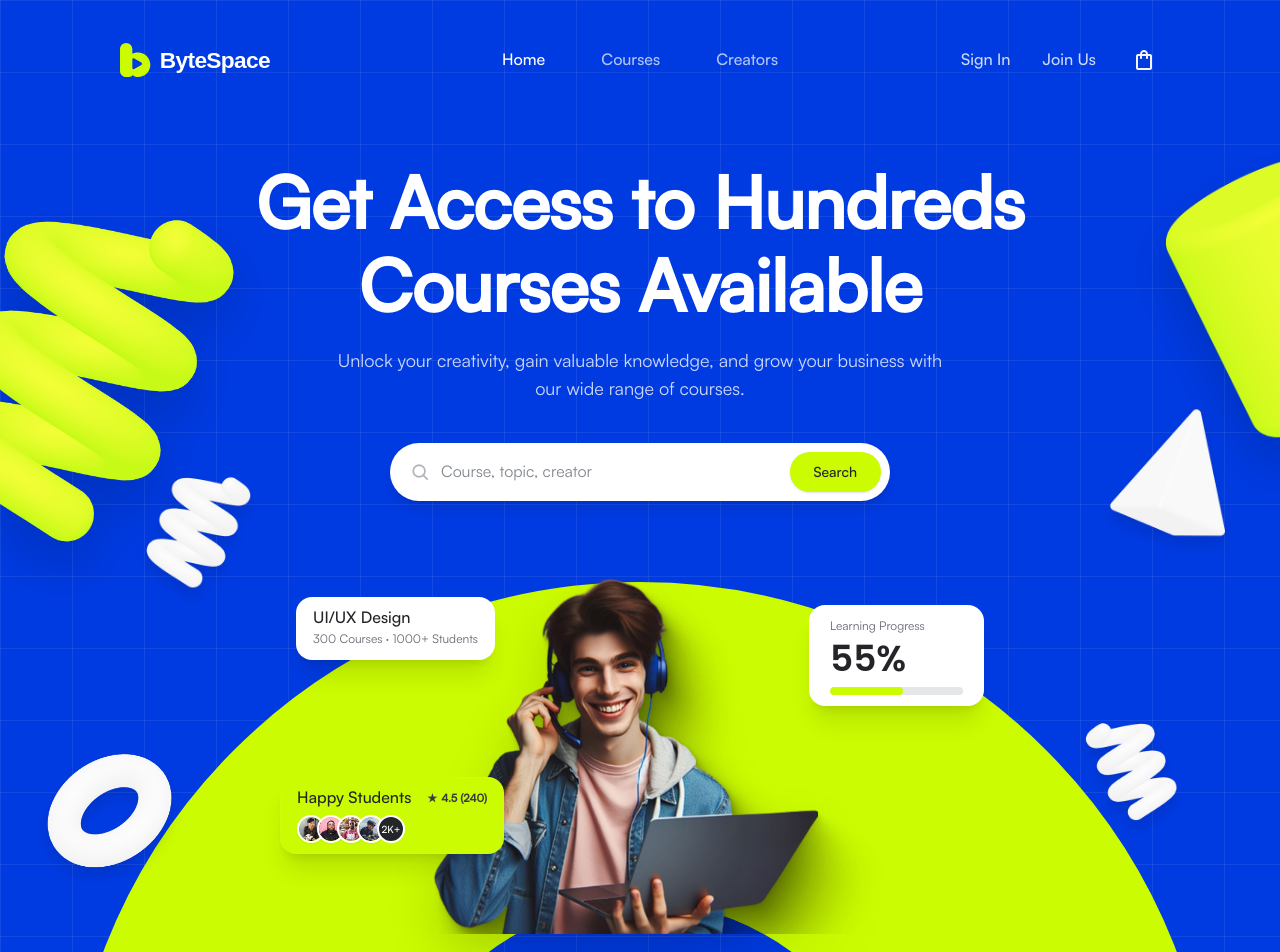
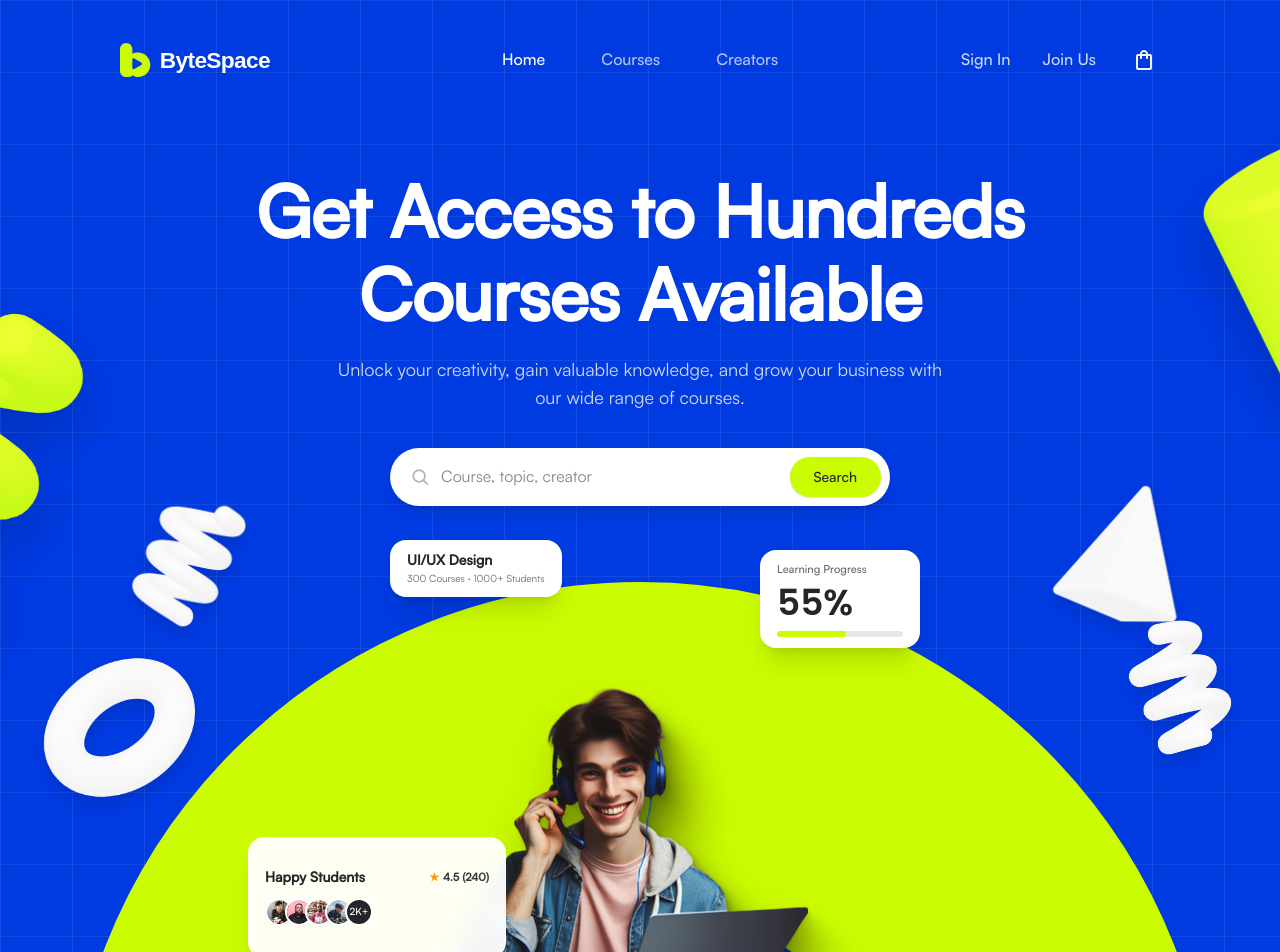
Before and after one commit to maliha-mobassira/bytespace-new, a Next.js app: page / in a window 1280 px wide. Shown: the top 952 px of the page. Built offline with nearby package versions, Linux system fonts and the light colour scheme.

Commit message:
fix: adjust hero boy positioning and set Happy Students card to white matching Figma

```diff
--- a/components/sections/Hero.tsx
+++ b/components/sections/Hero.tsx
@@ -18,8 +18,9 @@ export function Hero() {
   return (
     <section
       aria-label="Hero Section"
-      className="relative w-full min-h-[960px] lg:h-[1024px] bg-primary-800 overflow-hidden"
+      className="relative w-full h-[960px] lg:h-[1024px] bg-primary-800 overflow-hidden"
       style={{
+        backgroundColor: "#003BE2",
         backgroundImage: `
           linear-gradient(to right, rgba(255, 255, 255, 0.08) 1px, transparent 1px),
           linear-gradient(to bottom, rgba(255, 255, 255, 0.08) 1px, transparent 1px)
@@ -27,22 +28,22 @@ export function Hero() {
         backgroundSize: "72px 72px",
       }}
     >
-      {/* 3D Floating Decorative Shapes (Hidden or adjusted on small screens) */}
+      {/* 3D Floating Decorative Shapes (Positioned according to Figma canvas) */}
       {/* 1. Lime Squiggle (Top Left) */}
       <div
         aria-hidden="true"
         className="hidden lg:block absolute pointer-events-none z-10"
         style={{
-          width: "320px",
-          left: "calc(50% - 640px)",
-          top: "14%",
+          width: "385px",
+          left: "calc(50% - 385px/2 - 645.5px)",
+          top: "21.58%",
         }}
       >
         <Image
           src="/images/shape-squiggle-lime.png"
           alt=""
-          width={320}
-          height={320}
+          width={385}
+          height={385}
           className="w-full h-auto object-contain drop-shadow-2xl"
         />
       </div>
@@ -52,36 +53,36 @@ export function Hero() {
         aria-hidden="true"
         className="hidden md:block absolute pointer-events-none z-10"
         style={{
-          width: "160px",
-          left: "calc(50% - 520px)",
-          top: "44%",
+          width: "175px",
+          left: "calc(50% - 175px/2 - 449.5px)",
+          top: "46.58%",
           transform: "scaleX(-1)",
         }}
       >
         <Image
           src="/images/shape-squiggle-white.png"
           alt=""
-          width={160}
-          height={160}
+          width={175}
+          height={175}
           className="w-full h-auto object-contain drop-shadow-xl"
         />
       </div>
 
-      {/* 3. White Ring / Torus (Bottom Left) */}
+      {/* 3. White Torus / Ring (Bottom Left) */}
       <div
         aria-hidden="true"
         className="hidden lg:block absolute pointer-events-none z-10"
         style={{
-          width: "180px",
-          left: "calc(50% - 620px)",
-          bottom: "12%",
+          width: "220px",
+          left: "calc(50% - 630px)",
+          top: "620px",
         }}
       >
         <Image
           src="/images/shape-ring-white.png"
           alt=""
-          width={180}
-          height={180}
+          width={220}
+          height={220}
           className="w-full h-auto object-contain drop-shadow-xl"
         />
       </div>
@@ -91,16 +92,16 @@ export function Hero() {
         aria-hidden="true"
         className="hidden md:block absolute pointer-events-none z-10"
         style={{
-          width: "200px",
-          right: "calc(50% - 680px)",
-          top: "12%",
+          width: "190px",
+          right: "calc(50% - 710px)",
+          top: "100px",
         }}
       >
         <Image
           src="/images/shape-cylinder-lime.png"
           alt=""
-          width={200}
-          height={200}
+          width={190}
+          height={190}
           className="w-full h-auto object-contain drop-shadow-2xl"
         />
       </div>
@@ -110,40 +111,40 @@ export function Hero() {
         aria-hidden="true"
         className="hidden lg:block absolute pointer-events-none z-10"
         style={{
-          width: "175px",
-          right: "calc(50% - 620px)",
-          top: "38%",
+          width: "188px",
+          left: "calc(50% - 188px/2 + 480px)",
+          top: "45.31%",
         }}
       >
         <Image
           src="/images/shape-cone-white.png"
           alt=""
-          width={175}
-          height={175}
+          width={188}
+          height={188}
           className="w-full h-auto object-contain drop-shadow-xl"
         />
       </div>
 
-      {/* 6. White Small Squiggle (Bottom Right) */}
+      {/* 6. White Spiral / Squiggle (Bottom Right) */}
       <div
         aria-hidden="true"
         className="hidden md:block absolute pointer-events-none z-10"
         style={{
-          width: "140px",
-          right: "calc(50% - 560px)",
-          bottom: "18%",
+          width: "170px",
+          right: "calc(50% - 620px)",
+          top: "600px",
         }}
       >
         <Image
-          src="/images/shape-squiggle-white.png"
+          src="/images/shape-spiral-white.png"
           alt=""
-          width={140}
-          height={140}
+          width={170}
+          height={170}
           className="w-full h-auto object-contain drop-shadow-xl"
         />
       </div>
 
-      {/* Big Lime Circle (Ellipse 7) behind boy */}
+      {/* Ellipse 7: Big Lime Circle behind boy */}
       <div
         aria-hidden="true"
         className="absolute pointer-events-none z-0 left-1/2 -translate-x-1/2"
@@ -157,70 +158,87 @@ export function Hero() {
         }}
       />
 
-      {/* Hero Content Container */}
-      <Container className="relative z-20 pt-[140px] sm:pt-[160px] flex flex-col items-center text-center">
+      {/* Top Header Content: Heading + Subtitle + SearchBar */}
+      <div
+        className="absolute left-1/2 -translate-x-1/2 z-20 flex flex-col items-center text-center px-4 w-full max-w-[1200px]"
+        style={{ top: "169px" }}
+      >
         {/* Main Heading */}
-        <h1 className="text-white text-[38px] sm:text-[54px] lg:text-[72px] font-semibold tracking-[-0.01em] leading-[1.15] max-w-[900px] mx-auto">
+        <h1 className="text-white text-[38px] sm:text-[54px] lg:text-[72px] font-semibold tracking-[-0.01em] leading-[1.15] max-w-[900px]">
           Get Access to Hundreds Courses Available
         </h1>
 
         {/* Subtitle */}
-        <p className="mt-4 sm:mt-5 text-white/80 text-body-s sm:text-body-m lg:text-body-l max-w-[620px] mx-auto leading-relaxed">
+        <p className="mt-4 sm:mt-5 text-white/80 text-body-s sm:text-body-m lg:text-body-l max-w-[620px] leading-relaxed">
           Unlock your creativity, gain valuable knowledge, and grow your business with our wide range of courses.
         </p>
 
         {/* Search Bar */}
-        <div className="mt-8 sm:mt-10 w-full flex justify-center">
+        <div className="mt-8 sm:mt-9 w-full flex justify-center">
           <SearchBar
             placeholder="Course, topic, creator"
             buttonLabel="Search"
             onSearch={(val) => console.log("Search query:", val)}
           />
         </div>
+      </div>
 
-        {/* Boy Image with Floating Badges / Cards */}
-        <div className="relative mt-8 sm:mt-12 w-full max-w-[800px] flex justify-center">
-          {/* Hero Boy */}
-          <div className="relative z-10 w-[340px] sm:w-[440px] md:w-[500px] lg:w-[540px]">
+      {/* Desktop Visual Centerpiece: Boy with Laptop & Floating Cards */}
+      <div className="hidden md:block">
+        {/* Boy with Laptop - Anchored to bottom of Hero Frame */}
+        <div
+          className="absolute left-1/2 -translate-x-1/2 z-10 pointer-events-none"
+          style={{
+            bottom: "0px",
+            width: "510px",
+          }}
+        >
           <Image
             src="/images/hero-boy.png"
             alt="Student with laptop"
-              width={540}
-              height={580}
+            width={510}
+            height={550}
             priority
             className="w-full h-auto object-contain drop-shadow-2xl"
           />
         </div>
 
-          {/* Floating Card 1: UI/UX Design (Top Left) */}
+        {/* Floating Card 1: UI/UX Design (Top Left of Boy) */}
         <FloatingCard
           variant="white"
-            className="absolute z-20 left-2 sm:left-6 md:left-8 lg:left-14 top-8 sm:top-12 py-2.5 px-4 shadow-xl"
+          className="absolute z-20 shadow-xl py-2.5 px-4 rounded-2xl"
+          style={{
+            left: "calc(50% - 250px)",
+            top: "540px",
+          }}
         >
           <div className="text-left">
-              <p className="text-neutral-950 font-semibold text-label-s sm:text-label-m leading-tight">
+            <p className="text-neutral-950 font-semibold text-label-s leading-tight">
               UI/UX Design
             </p>
-              <p className="text-neutral-500 text-[10px] sm:text-body-xs mt-0.5 whitespace-nowrap">
+            <p className="text-neutral-500 text-[10px] mt-0.5 whitespace-nowrap">
               300 Courses · 1000+ Students
             </p>
           </div>
         </FloatingCard>
 
-          {/* Floating Card 2: Learning Progress 55% (Top Right) */}
+        {/* Floating Card 2: Learning Progress 55% (Top Right of Boy) */}
         <FloatingCard
           variant="white"
-            className="absolute z-20 right-2 sm:right-6 md:right-8 lg:right-14 top-10 sm:top-14 py-2.5 px-4 sm:px-5 shadow-xl w-[150px] sm:w-[175px]"
+          className="absolute z-20 shadow-xl py-2.5 px-4 w-[160px] rounded-2xl"
+          style={{
+            left: "calc(50% + 120px)",
+            top: "550px",
+          }}
         >
           <div className="text-left">
-              <p className="text-neutral-500 text-[11px] sm:text-body-xs font-medium">
+            <p className="text-neutral-500 text-[11px] font-medium">
               Learning Progress
             </p>
-              <p className="text-neutral-950 font-bold text-[22px] sm:text-heading-s leading-tight mt-0.5">
+            <p className="text-neutral-950 font-bold text-heading-s leading-tight mt-0.5">
               55%
             </p>
-              {/* Lime Progress Bar */}
-              <div className="w-full h-1.5 sm:h-2 bg-neutral-100 rounded-full mt-1.5 overflow-hidden">
+            <div className="w-full h-1.5 bg-neutral-100 rounded-full mt-1.5 overflow-hidden">
               <div
                 className="h-full bg-secondary-500 rounded-full"
                 style={{ width: "55%" }}
@@ -229,28 +247,58 @@ export function Hero() {
           </div>
         </FloatingCard>
 
-          {/* Floating Card 3: Happy Students (Lime, Mid-Left) */}
-          <FloatingCard
-            variant="lime"
-            className="absolute z-20 left-0 sm:left-4 md:left-6 lg:left-10 bottom-14 sm:bottom-20 py-2.5 px-4 shadow-2xl"
+        {/* Floating Card 3: Happy Students (WHITE, Exact Figma coordinates: left: 328px, top: 837px) */}
+        <div
+          className="absolute z-20 bg-white/95 backdrop-blur-md rounded-2xl shadow-xl border border-white/60 p-4 transition-transform duration-300 hover:scale-105"
+          style={{
+            width: "258px",
+            height: "121px",
+            left: "calc(50% - 1440px/2 + 328px)",
+            top: "837px",
+          }}
         >
-            <div className="text-left">
-              <div className="flex items-center justify-between gap-4">
-                <p className="text-neutral-950 font-semibold text-label-s sm:text-label-m">
+          <div className="flex flex-col justify-center h-full gap-2">
+            <div className="flex items-center justify-between">
+              <p className="text-neutral-950 font-semibold text-label-s">
                 Happy Students
               </p>
               <div className="flex items-center gap-1 text-[11px] font-semibold text-neutral-900">
-                  <span>★</span>
+                <span className="text-amber-500">★</span>
                 <span>4.5 (240)</span>
               </div>
             </div>
-              <div className="mt-2">
+            <div className="mt-1">
               <AvatarStack avatars={avatars} count="2K+" size="sm" />
             </div>
           </div>
-          </FloatingCard>
         </div>
-      </Container>
+      </div>
+
+      {/* Mobile Flow (for screens < 768px) */}
+      <div className="md:hidden absolute bottom-0 left-0 right-0 flex flex-col items-center px-4 z-10 pb-4">
+        <div className="relative w-[320px] max-w-full">
+          <Image
+            src="/images/hero-boy.png"
+            alt="Student with laptop"
+            width={320}
+            height={360}
+            priority
+            className="w-full h-auto object-contain"
+          />
+          {/* Mobile Happy Students Card (White) */}
+          <div className="absolute bottom-2 left-2 right-2 bg-white/95 backdrop-blur-md rounded-xl p-3 shadow-lg border border-white/40">
+            <div className="flex items-center justify-between mb-1.5">
+              <p className="text-neutral-950 font-semibold text-label-xs">
+                Happy Students
+              </p>
+              <span className="text-[10px] font-semibold text-neutral-900">
+                ★ 4.5 (240)
+              </span>
+            </div>
+            <AvatarStack avatars={avatars} count="2K+" size="xs" />
+          </div>
+        </div>
+      </div>
     </section>
   );
 }
```
Also changed, not shown: public/images/shape-spiral-white.png (added). Lines whose indentation alone changed are shown as unchanged.
